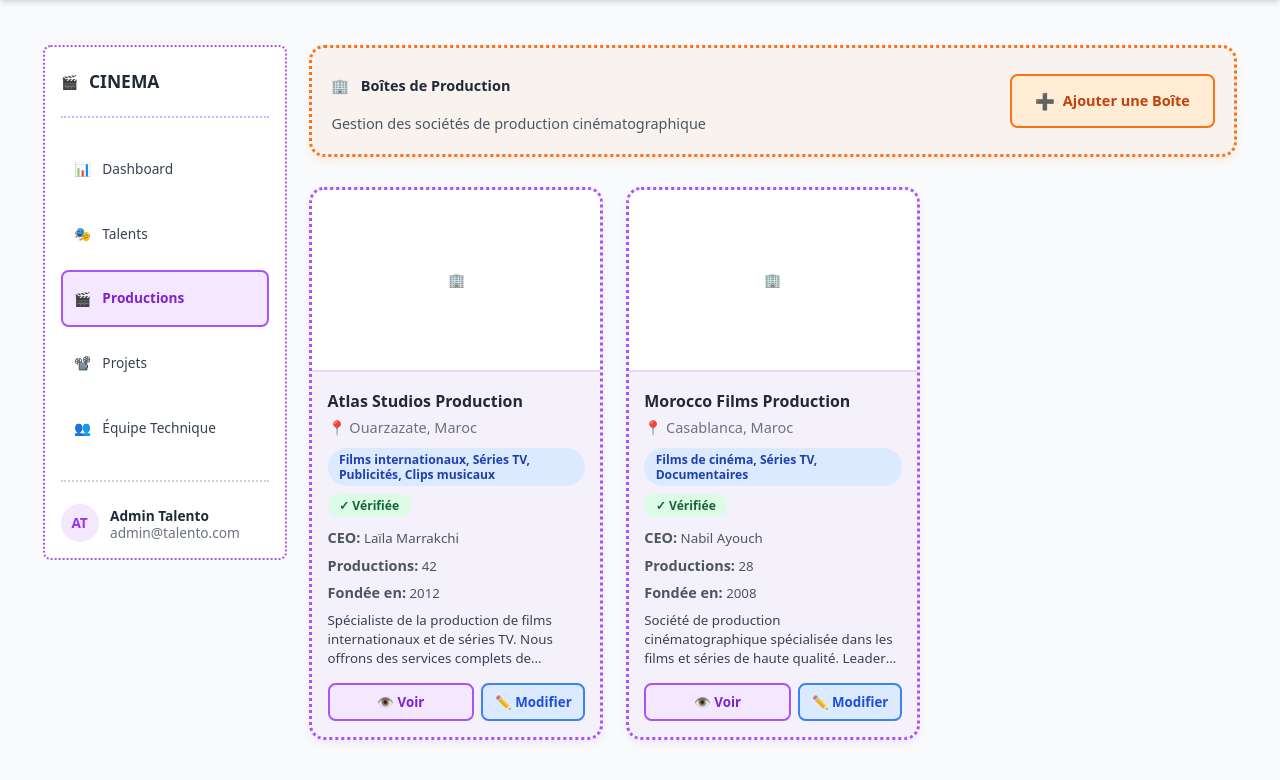
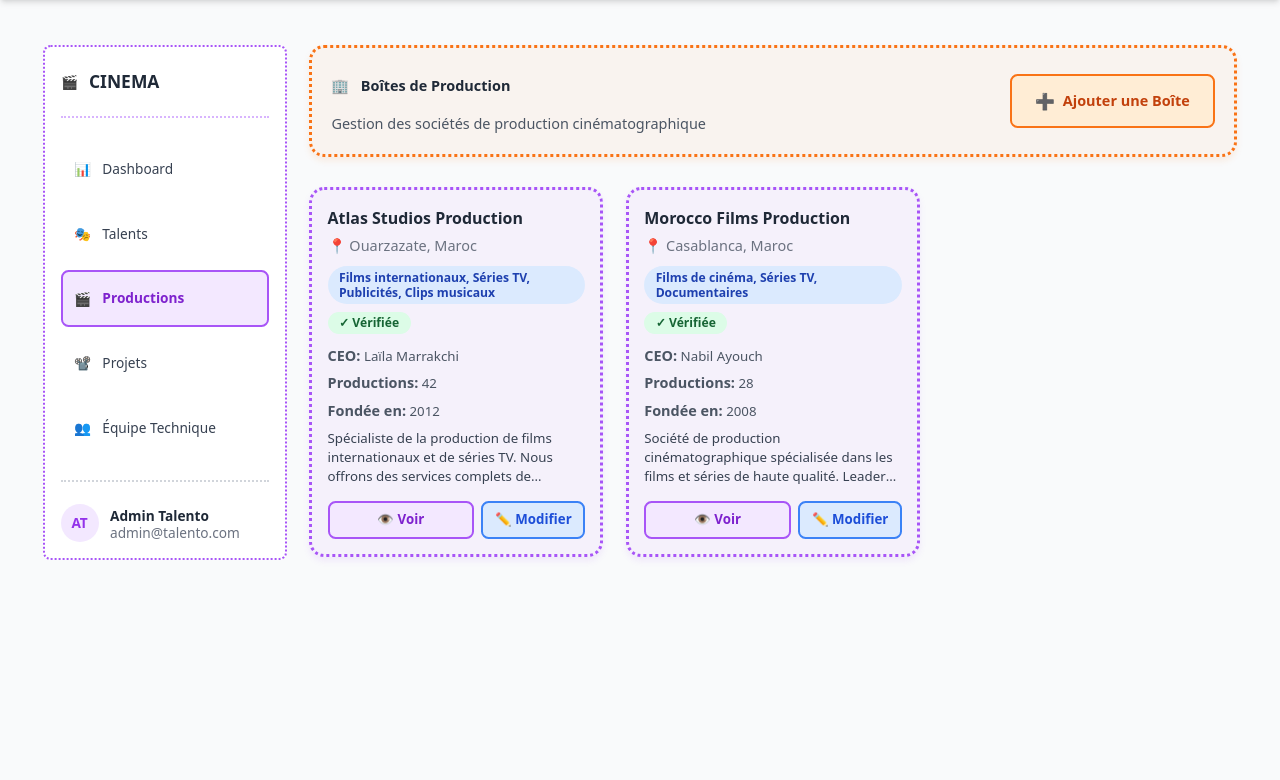
Before and after one commit to moa-digitalagency/Talento, a Flask app: page /cinema/productions in a window 1280 px wide. Shown: the part 61-841 px from the top of the page. Run offline with Flask 3, Linux system fonts and the light colour scheme; a user stored in the database is signed in; data comes from the database, SQL or seed files in the repository; some libraries are stand-ins or nearby versions.

Commit message:
Remove production logos to improve readability in production boxes
Remove conditional logic for rendering production logos in the cinema productions template to resolve display issues caused by emojis.

Replit-Commit-Author: Agent
Replit-Commit-Session-Id: cb5a6881-cb5e-45f4-9e27-062bed47ab08
Replit-Commit-Checkpoint-Type: full_checkpoint
Replit-Commit-Screenshot-Url: https://storage.googleapis.com/screenshot-production-us-central1/7c390b8b-c517-4501-8370-a0cb687f21ca/cb5a6881-cb5e-45f4-9e27-062bed47ab08/HKs61Km

```diff
--- a/app/templates/cinema/productions.html
+++ b/app/templates/cinema/productions.html
@@ -23,16 +23,6 @@
 <div class="grid grid-cols-1 md:grid-cols-2 lg:grid-cols-3 gap-6">
     {% for production in productions %}
     <div class="section-purple hover:shadow-xl transition-all overflow-hidden">
-        {% if production.logo_url %}
-        <div class="h-48 bg-gray-100 overflow-hidden flex items-center justify-center p-4">
-            <img src="{{ production.logo_url }}" alt="{{ production.name }}" class="max-h-full max-w-full object-contain">
-        </div>
-        {% else %}
-        <div class="h-48 bg-white border-b-2 border-purple-200 flex items-center justify-center">
-            <span class="text-8xl">🏢</span>
-        </div>
-        {% endif %}
-
         <div class="p-6">
             <div class="mb-3">
                 <h3 class="text-xl font-bold text-gray-800 mb-1">{{ production.name }}</h3>
```
Also changed, not shown: attached_assets/image_1761506546092.png (added).
